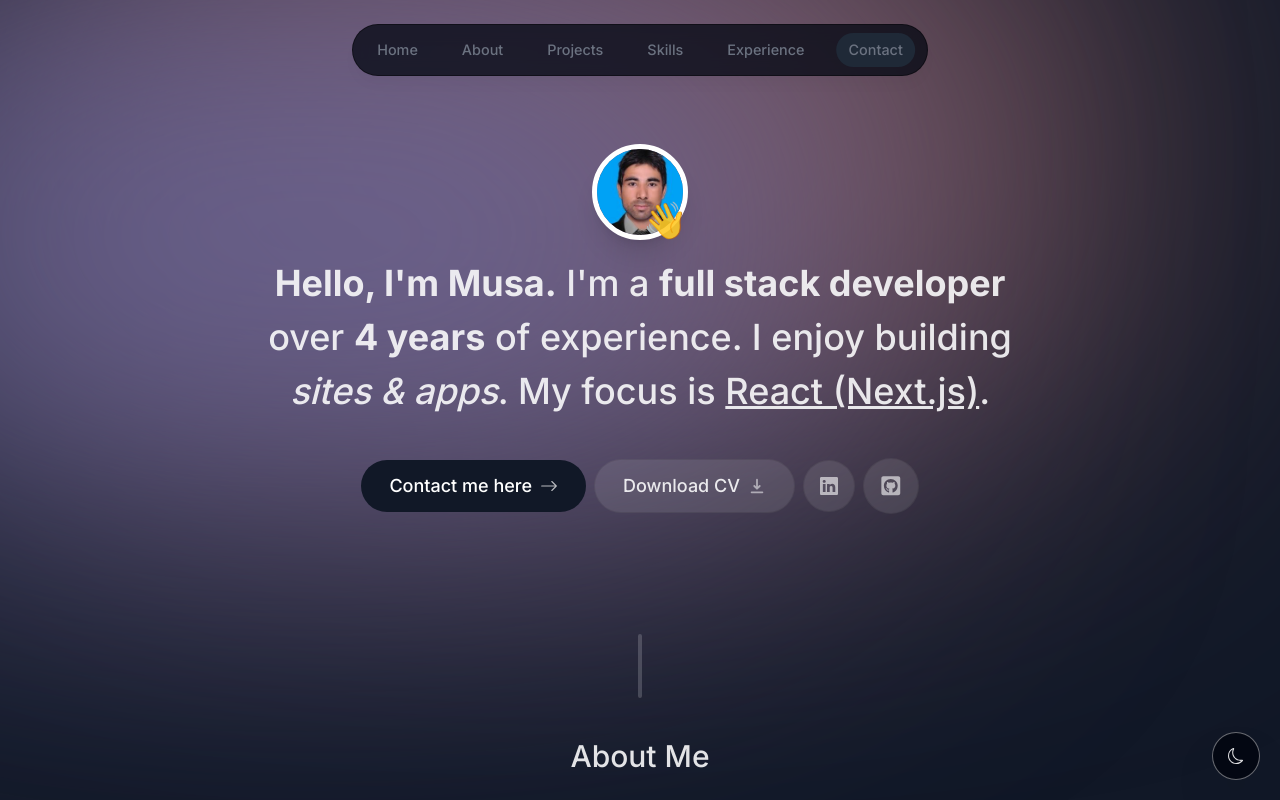
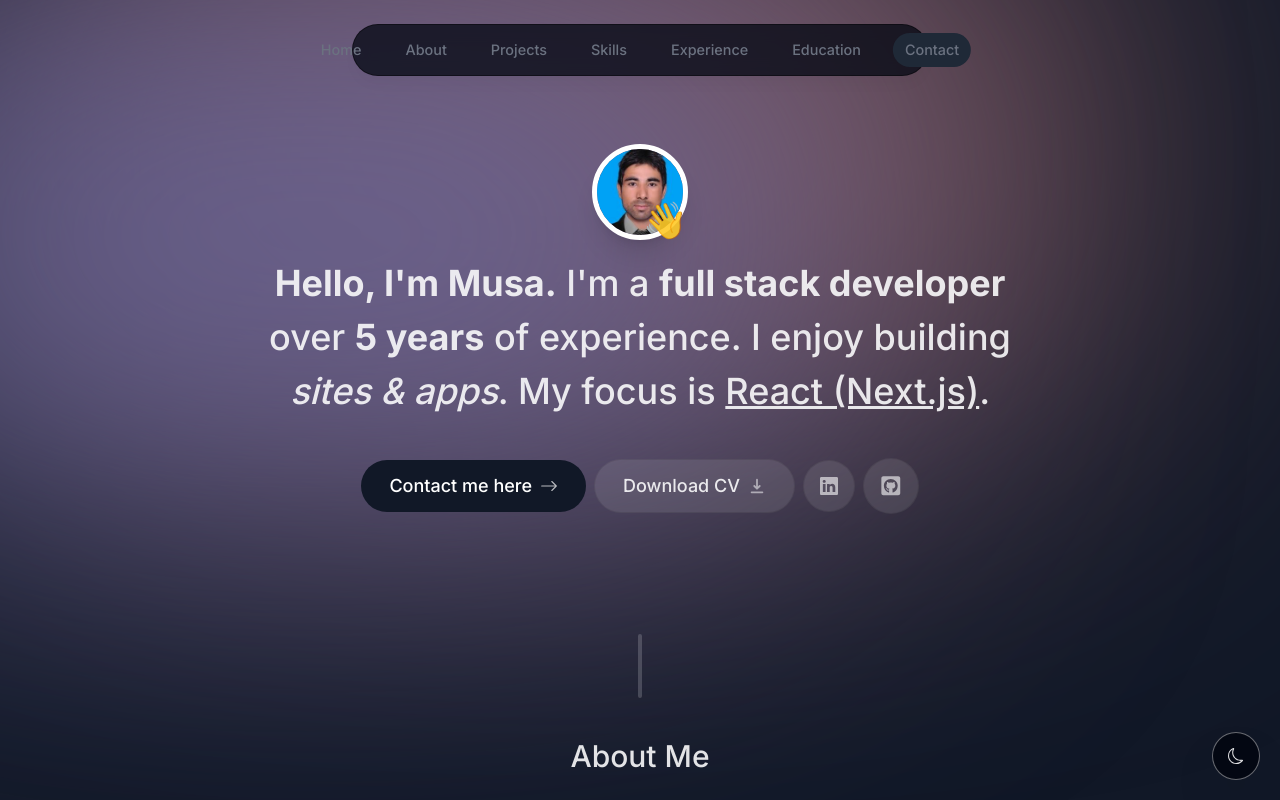
Before and after one commit to musasurmovi/musa-portfolio, a Next.js app: page / in a window 1280 px wide. Shown: the top 800 px of the page. Built offline with nearby package versions, Linux system fonts and the light colour scheme.

Commit message:
added edcation section

```diff
--- a/app/page.tsx
+++ b/app/page.tsx
@@ -1,5 +1,6 @@
 import About from "@/components/about";
 import Contact from "@/components/contact";
+import Education from "@/components/education";
 import Experience from "@/components/experience";
 import Intro from "@/components/intro";
 import Projects from "@/components/projects";
@@ -15,6 +16,7 @@ export default function Home() {
       <Projects />
       <Skills />
       <Experience />
+      <Education/>
       <Contact />
     </main>
   );
--- /dev/null
+++ b/components/education.tsx
@@ -0,0 +1,38 @@
+
+"use client";
+
+import { useTheme } from "@/context/theme-context";
+import { useSectionInView } from "@/lib/hooks";
+import React from "react";
+
+export default function Education() {
+      const { ref } = useSectionInView("Experience");
+      const { theme } = useTheme();
+  return (
+    <section id="education" ref={ref} className="scroll-mt-28 my-14">
+      <h2 className="text-3xl font-bold mb-8 text-center">Education</h2>
+      <div className="space-y-6">
+        <div className="border-l-4 border-blue-500 pl-4">
+          <h3 className="text-xl font-semibold">Bachelor of Science in Computer Science</h3>
+          <p className="text-sm text-gray-500">FAST National University of Computer & Emerging Science
+            {/* • 2018 – 2022 */}
+
+          </p>
+          <p className="mt-2 text-gray-700">
+            Graduated with honors. Focused on software engineering, web development, and data structures & algorithms.
+          </p>
+        </div>
+
+        <div className="border-l-4 border-blue-500 pl-4">
+          <h3 className="text-xl font-semibold">Intermediate in Pre Engineering</h3>
+          <p className="text-sm text-gray-500">F.G Boys Degree College Skardu
+             {/* • 2016 – 2018 */}
+             </p>
+          <p className="mt-2 text-gray-700">
+            Specialized in Science and Mathematics.
+          </p>
+        </div>
+      </div>
+    </section>
+  );
+}
--- a/components/experience.tsx
+++ b/components/experience.tsx
@@ -16,7 +16,7 @@ export default function Experience() {
   const { theme } = useTheme();
 
   return (
-    <section id="experience" ref={ref} className="scroll-mt-28 mb-28 sm:mb-40">
+    <section id="experience" ref={ref} className="scroll-mt-28 mb-8 sm:mb-10">
       <SectionHeading>My experience</SectionHeading>
       <VerticalTimeline lineColor="">
         {experiencesData.map((item, index) => (
--- a/components/intro.tsx
+++ b/components/intro.tsx
@@ -65,7 +65,7 @@ export default function Intro() {
       >
         <span className="font-bold">Hello, I'm Musa.</span> I'm a{" "}
         <span className="font-bold">full stack developer</span> over{" "}
-        <span className="font-bold">4 years</span> of experience. I enjoy
+        <span className="font-bold">5 years</span> of experience. I enjoy
         building <span className="italic">sites & apps</span>. My focus is{" "}
         <span className="underline">React (Next.js)</span>.
       </motion.h1>
--- a/lib/data.ts
+++ b/lib/data.ts
@@ -30,6 +30,10 @@ export const links = [
   {
     name: "Experience",
     hash: "#experience",
+  },
+  {
+    name: "Education",
+    hash: "#education",
   },
   {
     name: "Contact",
```
